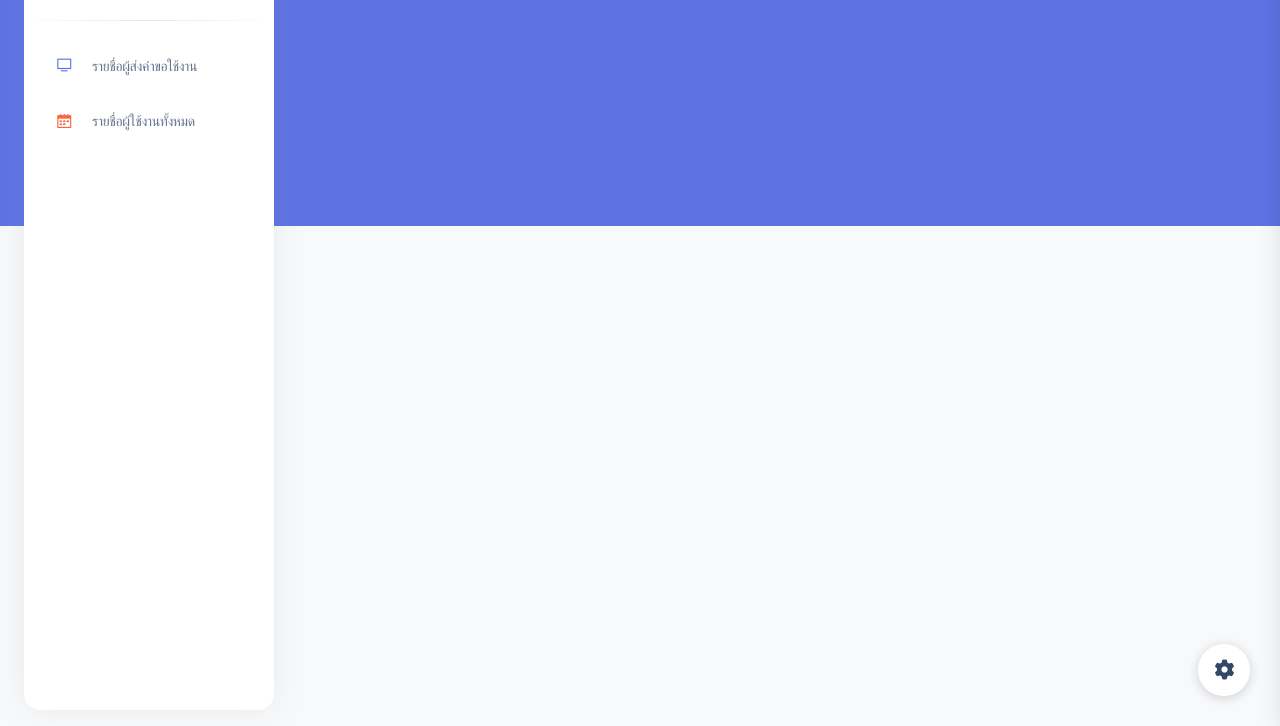
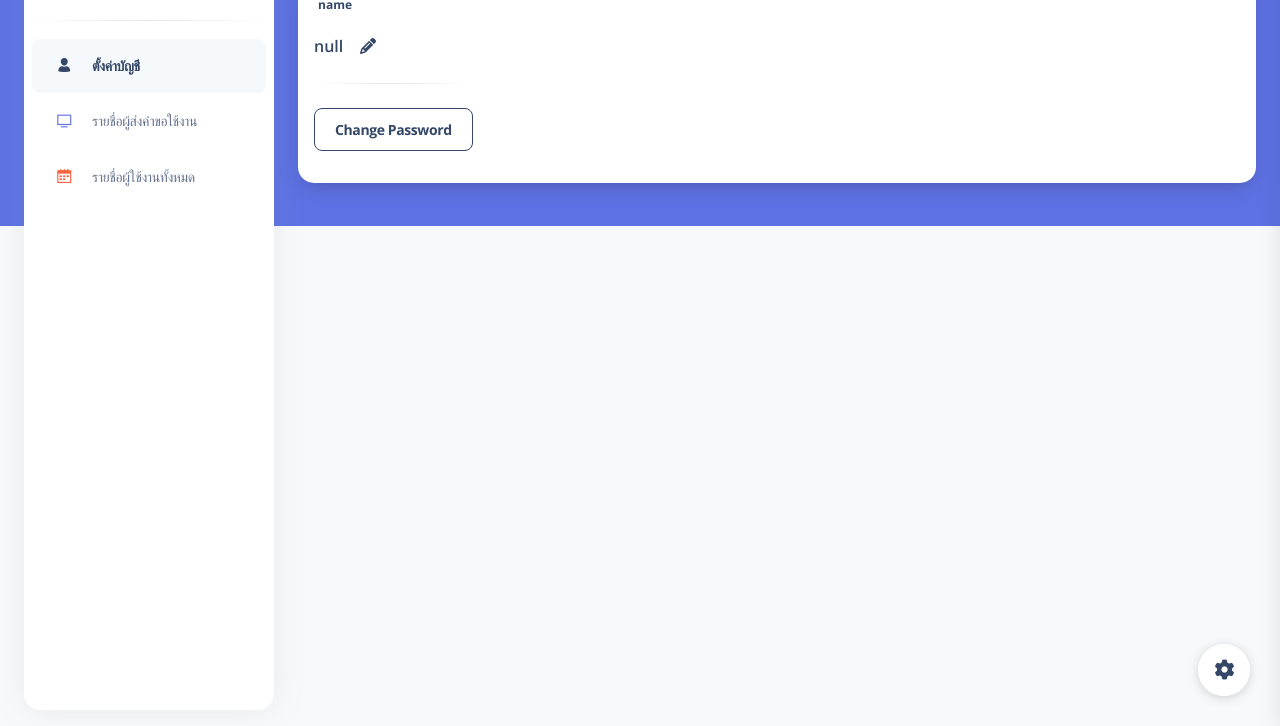
Before and after one commit to NongMart/SmartDoor, a website: page pages/admin_home.html in a window 1280 px wide. Shown: the part 74-800 px from the top of the page. Drawn offline with nearby package versions, Linux system fonts and the light colour scheme; no server answers; sample sign-in values are in the browser's storage.

Commit message:
Add files via upload

```diff
--- a/pages/admin_home.html
+++ b/pages/admin_home.html
@@ -109,6 +109,15 @@
         <div class="collapse navbar-collapse  w-auto " id="sidenav-collapse-main">
             <ul class="navbar-nav">
                 <li class="nav-item">
+                    <a class="nav-link active" href="../pages/admin_home.html">
+                        <div
+                            class="icon icon-shape icon-sm border-radius-md text-center me-2 d-flex align-items-center justify-content-center">
+                            <i class="ni ni-single-02 text-dark text-sm opacity-10"></i>
+                        </div>
+                        <span class="nav-link-text ms-1">ตั้งค่าบัญชี</span>
+                    </a>
+                </li>
+                <li class="nav-item">
                     <a class="nav-link " href="../pages/request_list.html">
                         <div
                             class="icon icon-shape icon-sm border-radius-md text-center me-2 d-flex align-items-center justify-content-center">
@@ -177,7 +186,40 @@
             </div>
         </nav>
         <!-- End Navbar -->
+        <div class="card shadow-lg mx-4">
+            <div class="card-body p-3">
+                <div class="row gx-4">
+                    <div class="col-auto my-auto">
+                        <div class="h-100">
+                            <div class="form-group">
+                                <label for="example-text-input" class="form-control-label">name</label>
+                                <!-- <input class="form-control" type="text" value="lucky.jesse"> -->
+                                <div class="d-flex align-items-center flex-row">
+                                    <h6 id="nameContainer"></h6>
+                                    <!-- <i class="fas fa-pencil-alt ms-auto text-dark cursor-pointer mt-3"></i> -->
+                                </div>
+                            </div>
+                        </div>
+                        <hr class="horizontal dark my-1 mb-4">
+                        <button id="myBtn" class="btn btn-outline-dark w-100">Change Password</button>
 
+                        <div id="myModal" class="modal">
+                            <div class="modal-content">
+                                <span class="close">&times;</span>
+                                <hr class="horizontal dark my-1 mt-4">
+                                <div class="mt-3">
+                                    <div id="output"></div>
+                                    <input type="password" id="oldPassword" placeholder="Old Password"><br>
+                                    <input type="password" id="newPassword" placeholder="New Password"><br>
+                                    <input type="password" id="confirmPassword" placeholder="Confirm Password"><br>
+                                    <button class="mt-3" id="updatePasswordBtn">Update Password</button>
+                                </div>
+                            </div>
+                        </div>
+                    </div>
+                </div>
+            </div>
+        </div>
     </main>
     <div class="fixed-plugin">
         <a class="fixed-plugin-button text-dark position-fixed px-3 py-2">
@@ -186,12 +228,9 @@
         <div class="card shadow-lg">
             <div class="card-header pb-0 pt-3 ">
                 <div class="float-start">
-                    <div class="col-md-6">
-                        <div class="d-flex align-items-center flex-row">
-                            <h6 class="mb-0 mt-3" id="nameContainer"></h6>
-                            <!-- <i class="fas fa-pencil-alt ms-auto text-dark cursor-pointer mt-3"></i> -->
-                        </div>
-                    </div>
+                    <h5 class="mt-3 mb-0">
+                        <p id="displayName"></p>
+                    </h5>
                     <!-- <h5 class="mt-3 mb-0">
                     </h5> -->
                     <!-- <i class="fas fa-pencil-alt ms-auto text-dark cursor-pointer" data-bs-toggle="tooltip"
@@ -207,23 +246,6 @@
             </div>
             <hr class="horizontal dark my-1">
             <div class="card-body pt-sm-3 pt-0 overflow-auto">
-
-                <button id="myBtn" class="btn btn-outline-dark w-100">Change Password</button>
-
-                <div id="myModal" class="modal">
-                    <div class="modal-content">
-                        <span class="close">&times;</span>
-                        <hr class="horizontal dark my-1 mt-4">
-                        <div class="mt-3">
-                            <div id="output"></div>
-                            <input type="password" id="oldPassword" placeholder="Old Password">
-                            <input type="password" id="newPassword" placeholder="New Password">
-                            <input type="password" id="confirmPassword" placeholder="Confirm Password">
-                            <button id="updatePasswordBtn">Update Password</button>
-                        </div>
-                    </div>
-                </div>
-
 
                 <button class="btn bg-gradient-dark w-100" onclick="logout()">LOGOUT</button>
 
@@ -285,18 +307,20 @@
         var password = sessionStorage.getItem("password");
         var name = sessionStorage.getItem("name");
 
+
+        // Display name from session storage
+        function displayName() {
+            var name = sessionStorage.getItem("name");
+            document.getElementById("nameContainer").innerHTML = '<div id="name">' + name + '&nbsp;&nbsp;&nbsp;&nbsp;<i class="fas fa-pencil-alt ms-auto text-dark cursor-pointer mt-3" id="editButton" onclick="editName()"></i></div>';
+        }
+
+        displayName();
+
         // Get name from Firebase and store it in session storage
         nameRef.on("value", function (snapshot) {
             sessionStorage.setItem("name", snapshot.val());
             displayName();
         });
-
-        // Display name from session storage
-        function displayName() {
-            document.getElementById("nameContainer").innerHTML = '<div id="name">' + name + '<i class="fas fa-pencil-alt ms-auto text-dark cursor-pointer mt-3" id="editButton" onclick="editName()"></i></div>';
-        }
-
-        displayName();
 
         // Edit name
         function editName() {
@@ -311,6 +335,7 @@
             sessionStorage.setItem("name", name);
             displayName();
         }
+
 
         if (!sessionStorage.getItem("username")) {
             window.location.href = "../index.html";
@@ -406,6 +431,11 @@
             });
         });
 
+        // Get the element where you want to display the name
+        var displayName = document.getElementById("displayName");
+
+        // Insert the name into the HTML
+        displayName.innerHTML = name;
 
     </script>
 </body>
```
Also changed, not shown: pages/request_list.html (+9 -0 lines), pages/user_list.html (+9 -0 lines).
